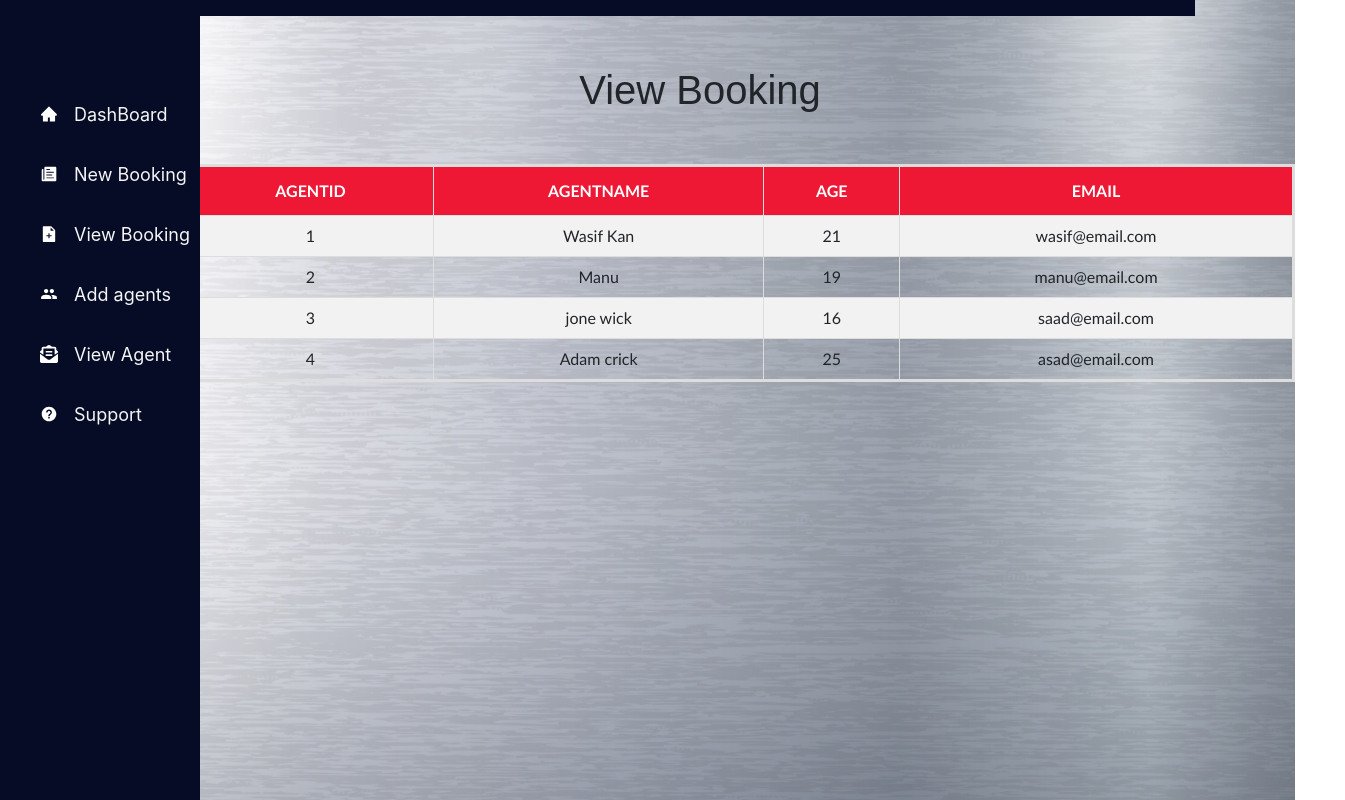
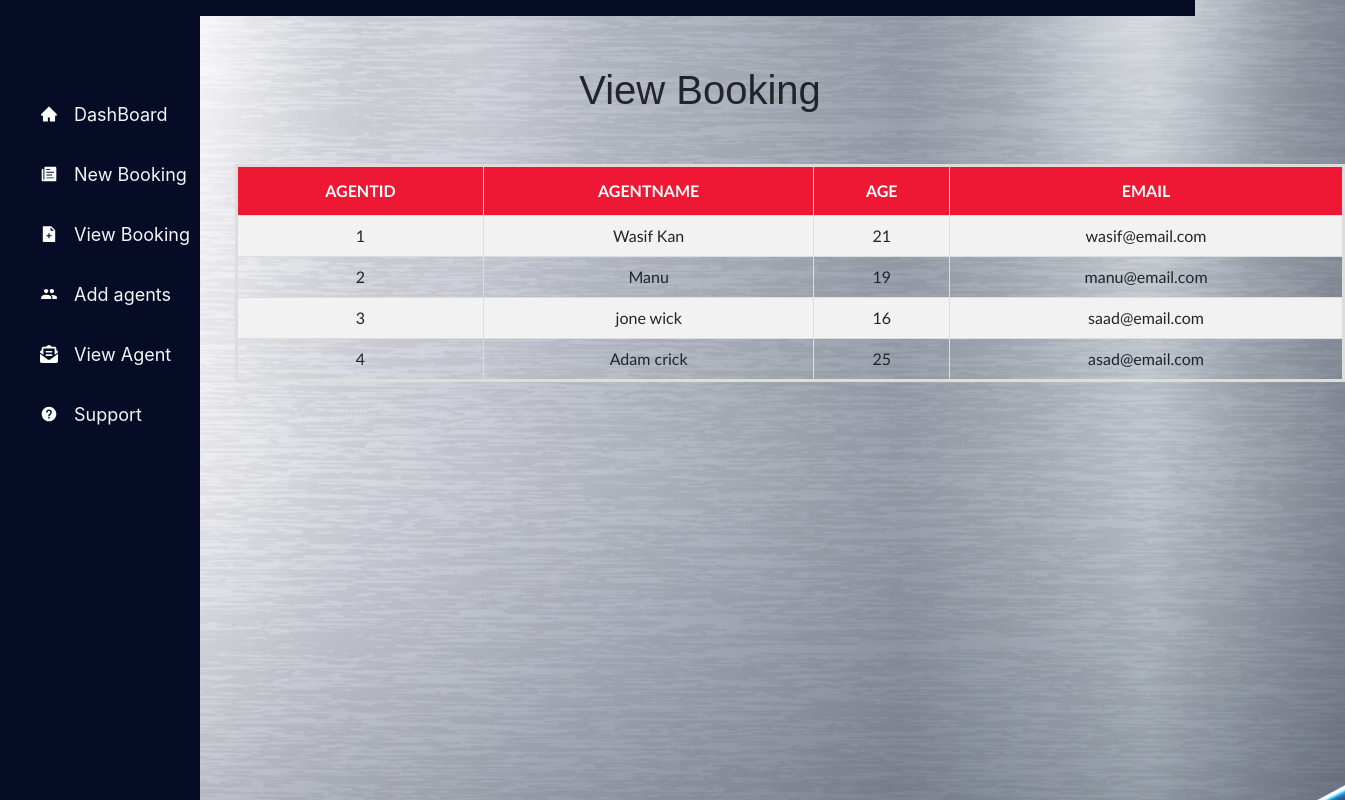
Before and after one commit to manuchaturvedi/Servicefrontend, a React (Create React App) app: page /BookingTable in a window 1280 px wide. Shown: the whole page, 1345 px wide, since content can reach past the window. Built offline with nearby package versions, Linux system fonts and the light colour scheme.

Commit message:
this is test deploy

```diff
--- a/src/TableStyle.css
+++ b/src/TableStyle.css
@@ -11,7 +11,7 @@
     border-collapse: collapse;
     border: 3px solid #ddd;
     width: 100%;
-    margin-left: 100px;
+    margin-left: 150px;
     border-radius: 15px;
   }
 
--- a/src/index.css
+++ b/src/index.css
@@ -1,5 +1,5 @@
 body {
-  margin: 0;
+  margin-left: 0;
   padding: 0;
   background-image: url(./background.png);
   font-family: -apple-system, BlinkMacSystemFont, 'Segoe UI', 'Roboto', 'Oxygen',
```
Also changed, not shown: 1 other file (tests, documents, lock files or other folders).
